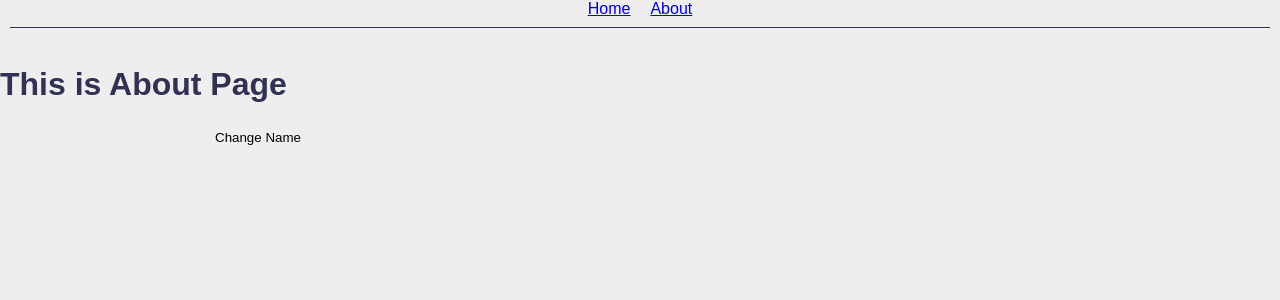
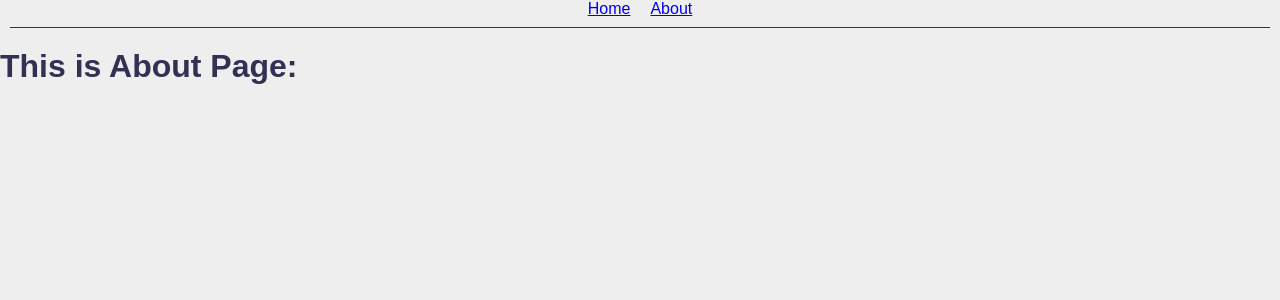
Before and after one commit to zinahG/VueTodo, a Vue app: page /about in a window 1280 px wide. Shown: the top 300 px of the page. Built offline with nearby package versions, Linux system fonts and the light colour scheme.

Commit message:
ref: adjustments in the navbar and name mutation

```diff
--- a/src/App.vue
+++ b/src/App.vue
@@ -1,5 +1,5 @@
 <script setup>
-import Layout from "@/components/Layout.vue";
+import Navbar from "@/components/Navbar.vue";
 import { provide, ref, watch } from "vue";
 
 const name = ref(localStorage.getItem("name") || "");
@@ -19,7 +19,6 @@ watch(name, (newVal) => {
 </script>
 
 <template>
-  <layout>
-    <router-view></router-view>
-  </layout>
+  <navbar></navbar>
+  <router-view></router-view>
 </template>
--- /dev/null
+++ b/src/components/Navbar.vue
@@ -0,0 +1,47 @@
+<template>
+  <nav class="navbar">
+    <ul>
+      <li><router-link to="/">Home</router-link></li>
+      <li><router-link to="/about">About</router-link></li>
+      <!-- Add more navigation links as needed -->
+    </ul>
+    <hr class="navbar-line" />
+  </nav>
+</template>
+
+<!-- <script>
+  export default {
+    name: 'Navbar',
+  }
+  </script> -->
+
+<style>
+.navbar {
+  display: flex;
+  justify-content: center;
+  align-items: center;
+  flex-direction: column;
+  position: relative;
+  margin-bottom: 20px;
+}
+
+ul {
+  list-style: none;
+  display: flex;
+  padding: 0;
+  margin-bottom: 10px;
+}
+
+li {
+  margin: 0 10px;
+}
+
+hr.navbar-line {
+  width: calc(100% - 20px);
+  border: none;
+  height: 1px;
+  background-color: var(--dark);
+  position: absolute;
+  bottom: 0;
+}
+</style>
--- a/src/pages/About.vue
+++ b/src/pages/About.vue
@@ -1,73 +1,11 @@
 <script setup lang="ts">
 import { inject } from "vue";
 
-const { name, updateName } = inject("sharedName");
-let localName = name;
-
-const changeName = (newName) => {
-  updateName(newName);
-  localName = newName;
-};
+const { name } = inject("sharedName");
 </script>
 
 <template>
   <div class="about">
-    <nav class="navbar">
-      <ul>
-        <li><router-link to="/">Home</router-link></li>
-        <li><router-link to="/about">About</router-link></li>
-      </ul>
-      <hr class="navbar-line" />
-    </nav>
-    <br />
-    <h1>This is About Page</h1>
-    <br />
-    <div class="input-container">
-      <input type="text" v-model="localName" class="custom-input" />
-      <button @click="changeName(localName)">Change Name</button>
-    </div>
+    <h1>This is About Page: {{ name }}</h1>
   </div>
 </template>
-
-<style scoped>
-.navbar {
-  display: flex;
-  justify-content: center;
-  align-items: center;
-  flex-direction: column;
-  position: relative;
-  margin-bottom: 20px;
-}
-
-ul {
-  list-style: none;
-  display: flex;
-  padding: 0;
-  margin-bottom: 10px;
-}
-
-li {
-  margin: 0 10px;
-}
-
-hr.navbar-line {
-  width: calc(100% - 20px);
-  border: none;
-  height: 1px;
-  background-color: var(--dark);
-  position: absolute;
-  bottom: 0;
-}
-.input-container {
-  display: flex;
-  align-items: center;
-}
-
-.custom-input {
-  padding: 8px 12px;
-  border: 1px solid #ccc;
-  border-radius: 4px;
-  margin-right: 10px;
-  font-size: 14px;
-}
-</style>
--- a/src/pages/ToDoPage.vue
+++ b/src/pages/ToDoPage.vue
@@ -2,6 +2,7 @@
 import { ref, onMounted, computed, watch } from "vue";
 import TodoForm from "@/components/TodoForm.vue";
 import TodoList from "@/components/TodoList.vue";
+
 import { inject } from "vue";
 
 interface Todo {
@@ -13,7 +14,11 @@ interface Todo {
 
 const todos = ref<Todo[]>([]);
 
-const { name } = inject("sharedName");
+const { name, updateName } = inject("sharedName");
+
+const onNameChange = (newName) => {
+  updateName(newName);
+};
 
 const todosAsc = computed(() =>
   todos.value.slice().sort((a, b) => {
@@ -58,17 +63,16 @@ onMounted(() => {
 <template>
   <layout>
     <main class="app">
-      <nav class="navbar">
-        <ul>
-          <li><router-link to="/">Home</router-link></li>
-          <li><router-link to="/about">About</router-link></li>
-        </ul>
-        <hr class="navbar-line" />
-      </nav>
       <section class="greeting">
         <h2 class="title">
           Hello,
-          <input type="text" id="name" placeholder="your name" v-model="name" />
+          <input
+            type="text"
+            id="name"
+            placeholder="your name"
+            :value="name"
+            @input="onNameChange($event.target.value)"
+          />
         </h2>
       </section>
 
@@ -78,34 +82,3 @@ onMounted(() => {
     </main>
   </layout>
 </template>
-
-<style scoped>
-.navbar {
-  display: flex;
-  justify-content: center;
-  align-items: center;
-  flex-direction: column;
-  position: relative;
-  margin-bottom: 20px;
-}
-
-ul {
-  list-style: none;
-  display: flex;
-  padding: 0;
-  margin-bottom: 10px;
-}
-
-li {
-  margin: 0 10px;
-}
-
-hr.navbar-line {
-  width: calc(100% - 20px);
-  border: none;
-  height: 1px;
-  background-color: var(--dark);
-  position: absolute;
-  bottom: 0;
-}
-</style>
```
